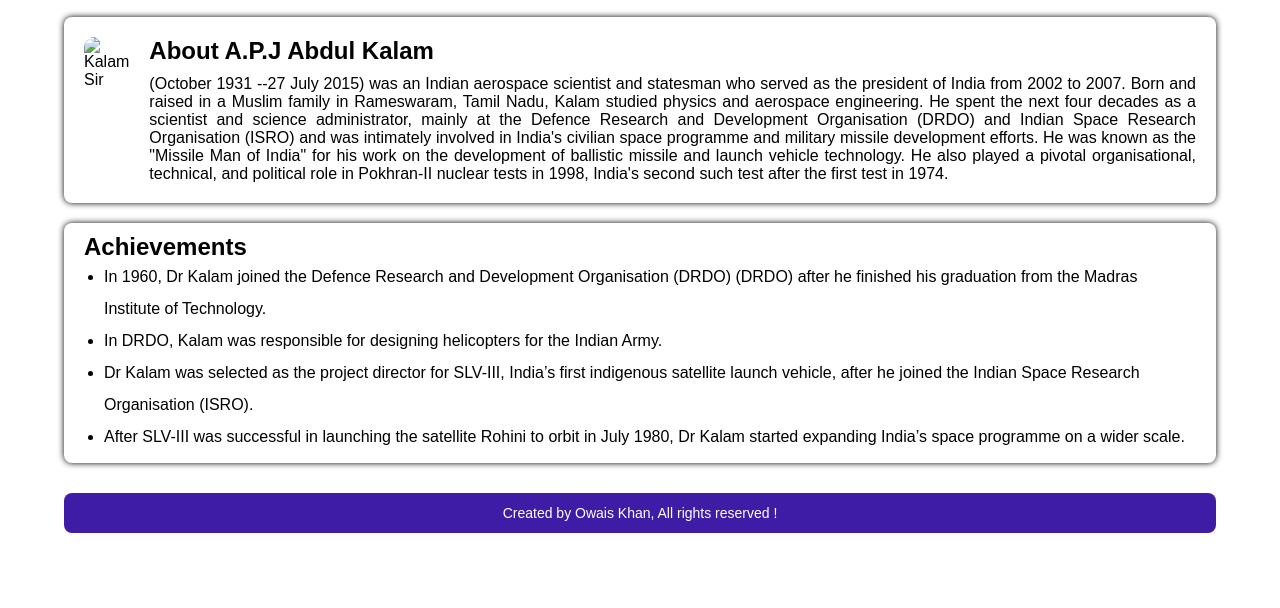
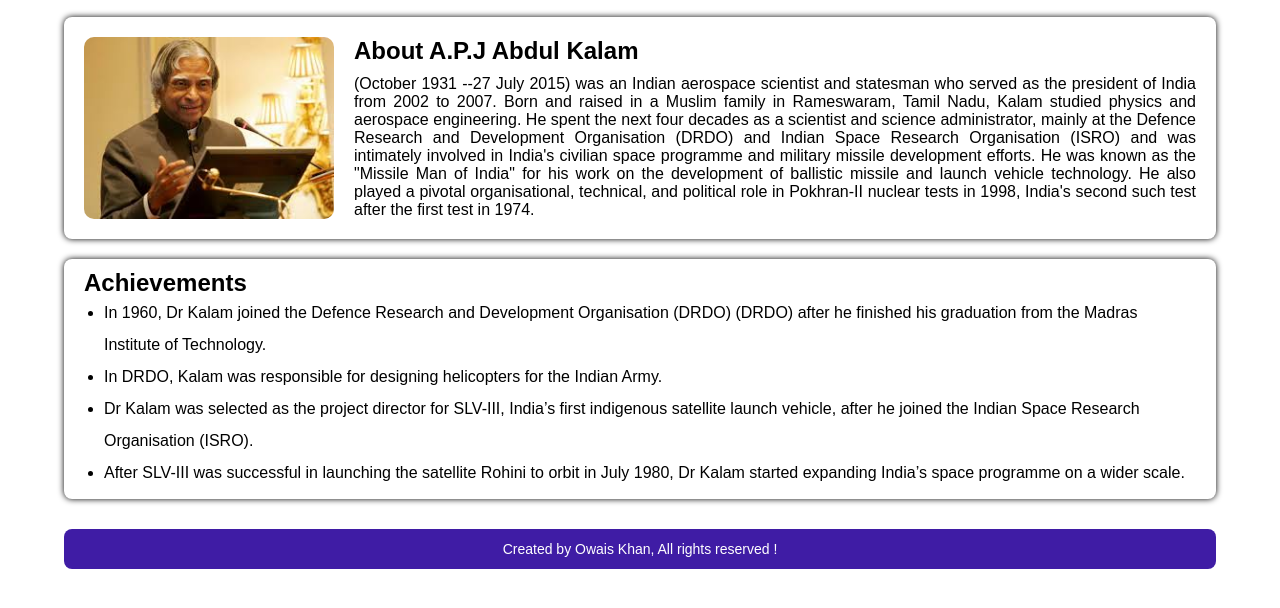
Before and after one commit to owais0803/tribute-page, a plain HTML site: page index.html in a window 1280 px wide. Shown: the part 90-698 px from the top of the page. Drawn offline with Linux system fonts and the light colour scheme.

Commit message:
Update index.html

```diff
--- a/index.html
+++ b/index.html
@@ -10,7 +10,7 @@
    <div class="container">
         <h1 class="main-head">Tribute to Dr. A.P.J Abdul Kalam</h1>
         <div class="about">
-            <img src="Kalam Sir.jpeg" alt="Kalam Sir">
+            <img src="kalam-sir.jpeg" alt="Kalam Sir">
             <div>
                 <h2>About A.P.J Abdul Kalam</h2>
                 <p>(October 1931 --27 July 2015) was an Indian aerospace scientist and statesman who served as the president of India from 2002 to 2007.
@@ -37,4 +37,5 @@
         <footer>Created by Owais Khan, All rights reserved !</footer>
    </div>
 </body>
+
 </html>
```
